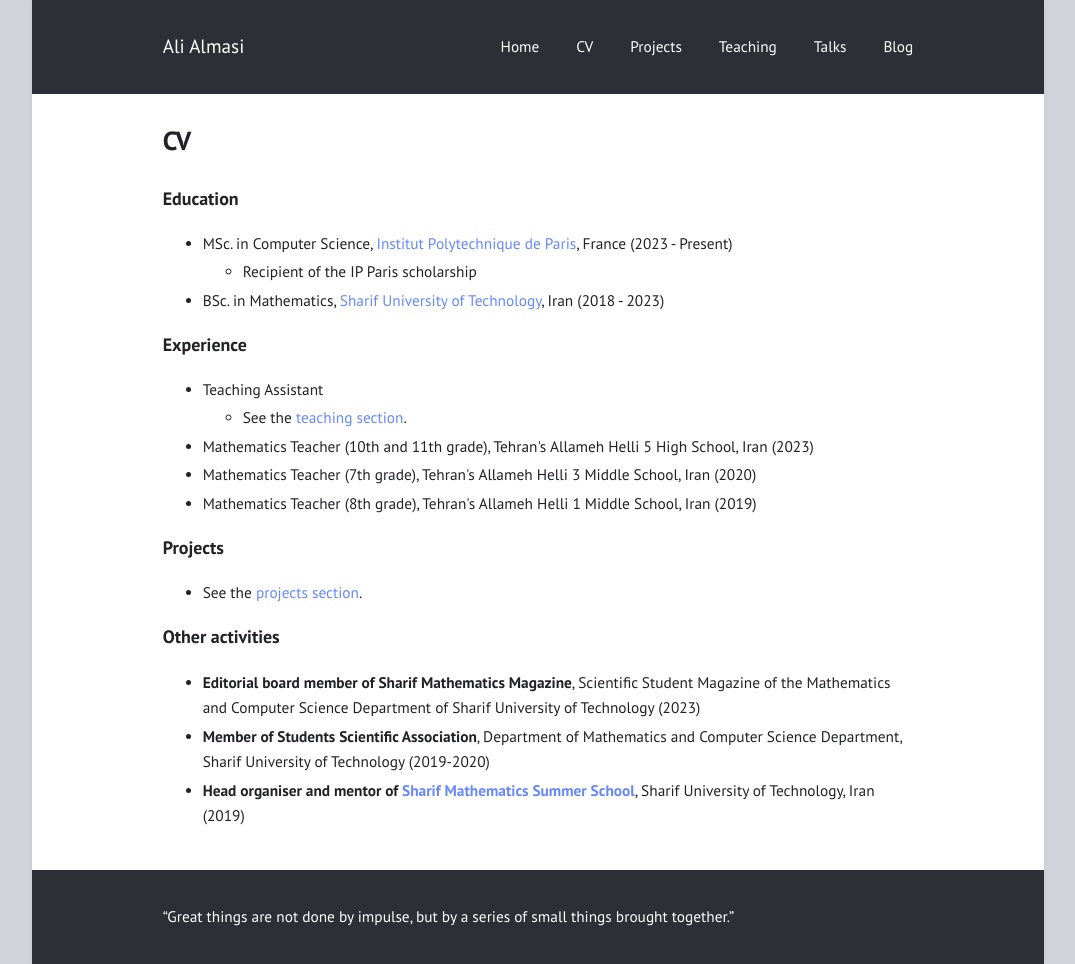
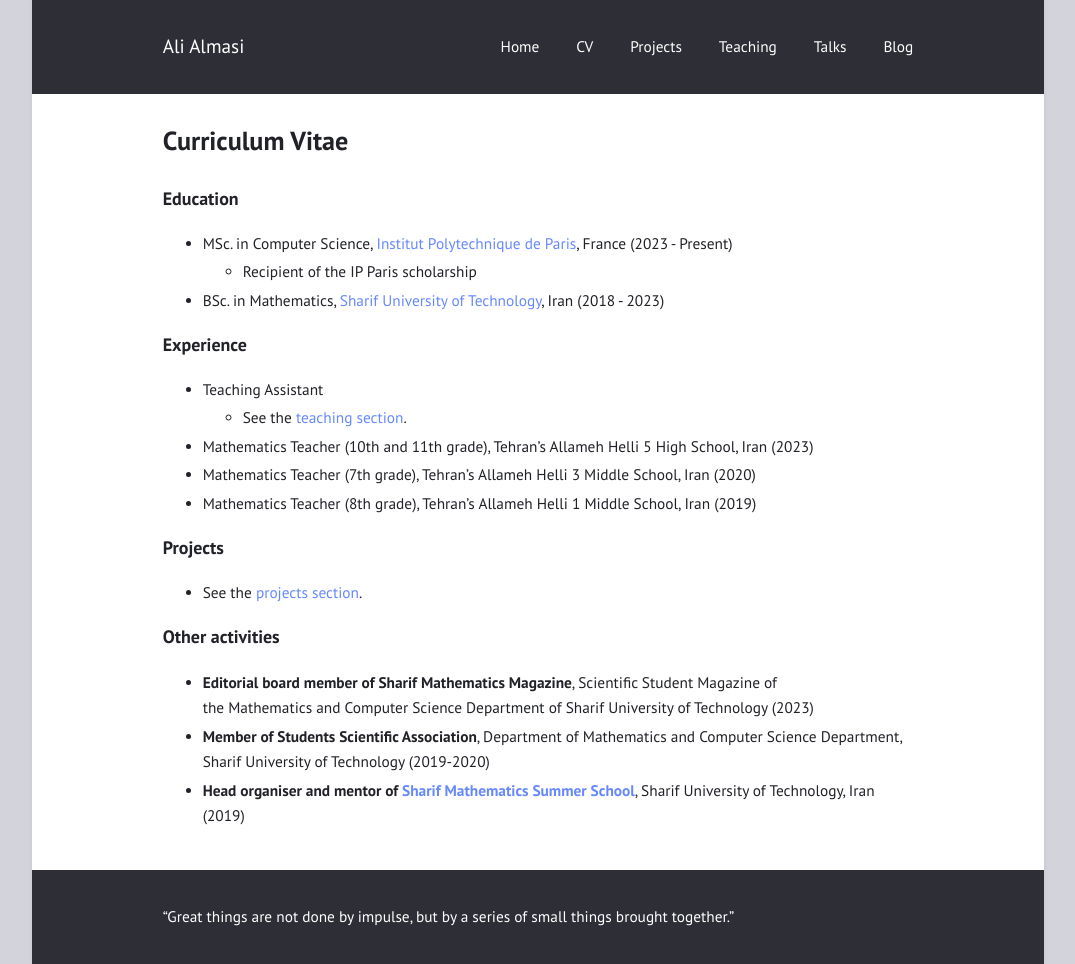
Before and after one commit to ali-almasi/ali-almasi.github.io, a Jekyll site: the page built from CV.md, in a window 1280 px wide. Shown: the whole page, without its empty margins (102-1177 px from the left). Built offline with Jekyll 4.4.1, drawn with Linux system fonts in a browser that asks for light colours; some of the changed lines change nothing that is shown.

Commit message:
Update CV.md

```diff
--- a/CV.md
+++ b/CV.md
@@ -1,4 +1,8 @@
-## Curriculum Vitae
+---
+title:  "Curriculum Vitae"
+mathjax: true
+layout: post
+---
 ### Education
  *   MSc. in Computer Science,  [Institut Polytechnique de Paris](https://www.ip-paris.fr/),  France (2023 - Present)
 	 - Recipient of the IP Paris scholarship
```
